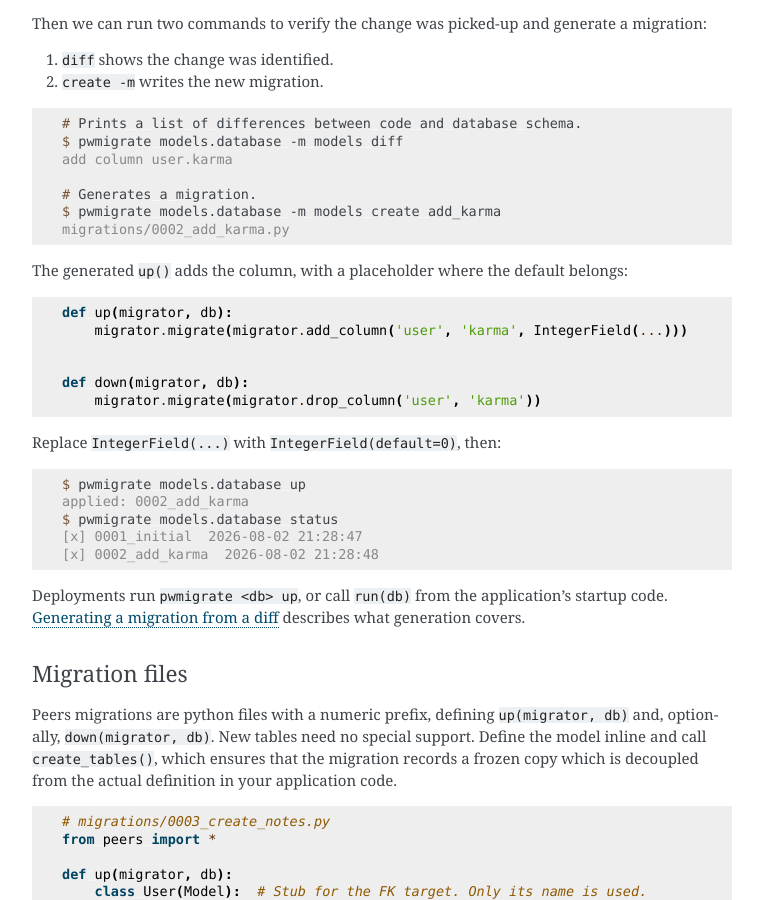
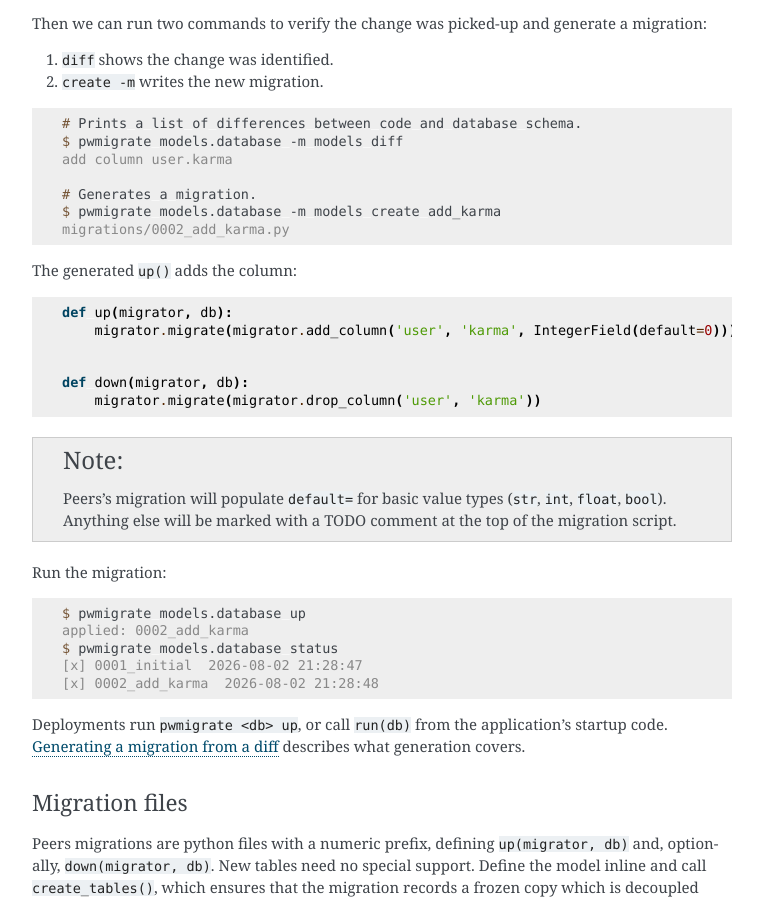
Before and after one commit to Star-DreamDev/myPeers, a Sphinx documentation site: the page built from docs/peers/db_tools.rst, in a window 1280 px wide and 900 px high, scrolled down 12476 px. Shown: the whole window, without its empty margins (378-1141 px from the left). Built offline with Sphinx 7.4.7, drawn with Linux system fonts in a browser that asks for light colours; the version number could not be read and is left out.

Commit message:
Introspect basic type defaults, more cleanup in the code.

```diff
--- a/docs/peers/db_tools.rst
+++ b/docs/peers/db_tools.rst
@@ -747,19 +747,23 @@ migration:
    $ pwmigrate models.database -m models create add_karma
    migrations/0002_add_karma.py
 
-The generated ``up()`` adds the column, with a placeholder where the
-default belongs:
+The generated ``up()`` adds the column:
 
 .. code-block:: python
 
    def up(migrator, db):
-       migrator.migrate(migrator.add_column('user', 'karma', IntegerField(...)))
+       migrator.migrate(migrator.add_column('user', 'karma', IntegerField(default=0)))
 
 
    def down(migrator, db):
        migrator.migrate(migrator.drop_column('user', 'karma'))
 
-Replace ``IntegerField(...)`` with ``IntegerField(default=0)``, then:
+.. note::
+   Peers's migration will populate ``default=`` for basic value types (``str``,
+   ``int``, ``float``, ``bool``). Anything else will be marked with a TODO
+   comment at the top of the migration script.
+
+Run the migration:
 
 .. code-block:: console
 
```
Also changed, not shown: 2 other files.
